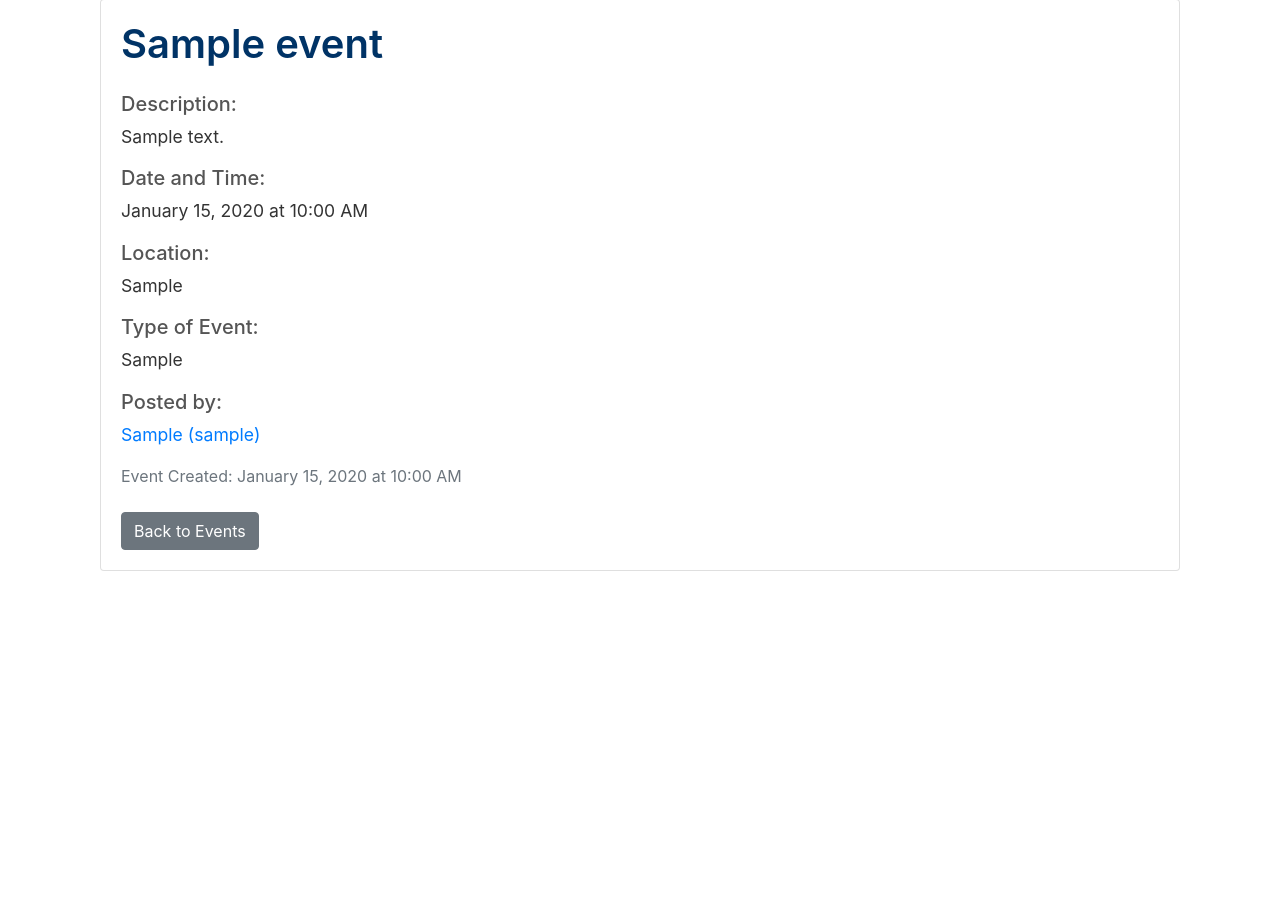
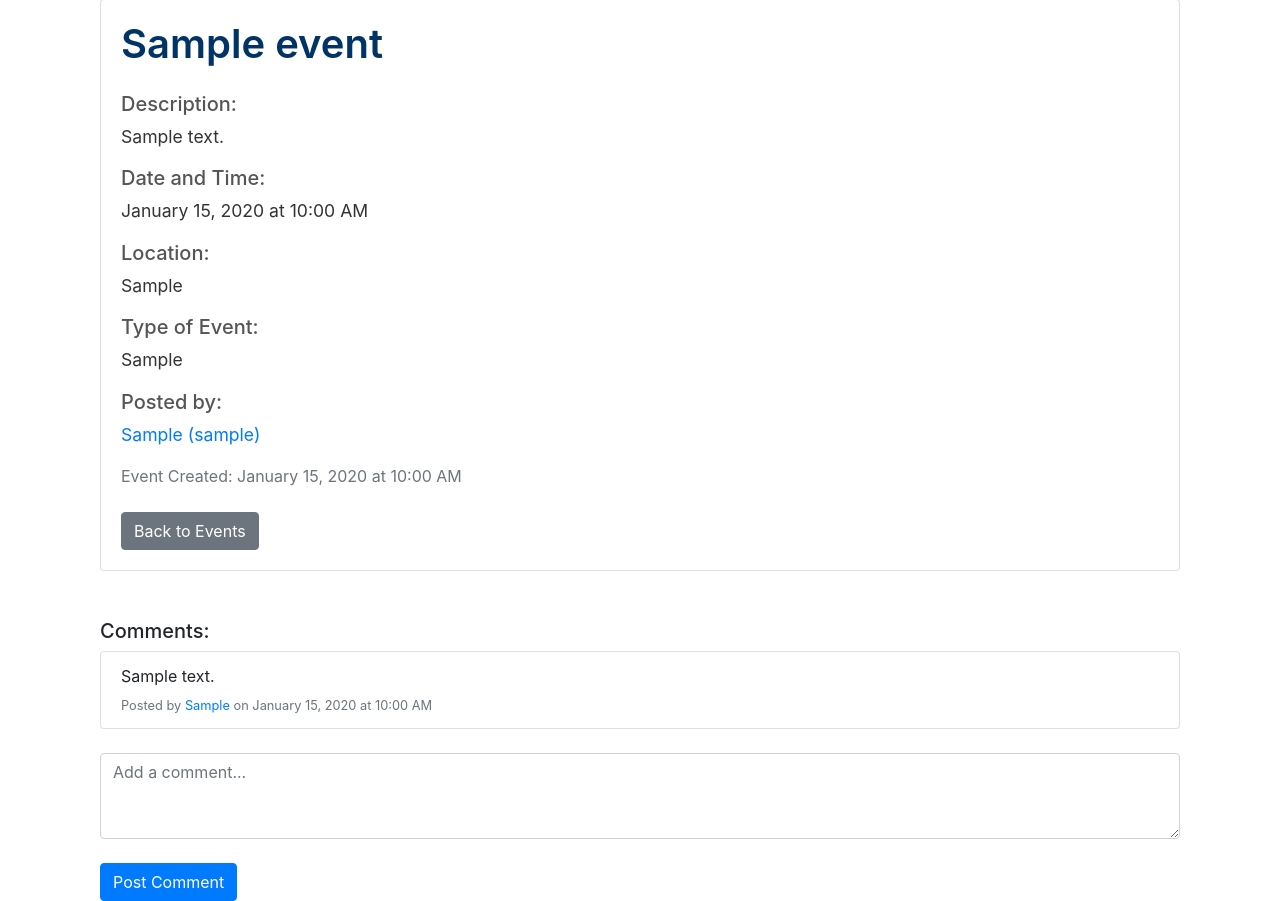
Before and after one commit to ajmastra/cs-386-event-pulse, a Flask app: page /event/1 in a window 1280 px wide. Shown: the part 81-982 px from the top of the page. Before the commit the page ends 652 px from the top, so only its background shows below. Run offline with Flask 3, Linux system fonts and the light colour scheme; tables that the repository leaves empty hold one stand-in row (values such as "Sample post"); some libraries are stand-ins or nearby versions.

Commit message:
Adding basic comment section implementation

```diff
--- a/requirements.txt
+++ b/requirements.txt
@@ -12,7 +12,7 @@ Jinja2==3.1.4
 MarkupSafe==3.0.1
 packaging==24.1
 pluggy==1.5.0
-psycopg2==2.9.10
+
 pytest==8.3.3
 python-dotenv==1.0.1
 SQLAlchemy==2.0.36
--- a/website/__init__.py
+++ b/website/__init__.py
@@ -15,10 +15,10 @@ def create_app():
     app.config['SECRET_KEY'] = 'super duper secret key'
 
     # USE THIS FOR LOCAL TESTING
-    #app.config['SQLALCHEMY_DATABASE_URI'] = f'sqlite:///{DB_NAME}'
+    app.config['SQLALCHEMY_DATABASE_URI'] = f'sqlite:///{DB_NAME}'
 
     # USE THIS FOR SERVER
-    app.config['SQLALCHEMY_DATABASE_URI'] = getenv('DATABASE_URL')
+    #app.config['SQLALCHEMY_DATABASE_URI'] = getenv('DATABASE_URL')
 
     db.init_app(app)
 
--- a/website/templates/event_details.html
+++ b/website/templates/event_details.html
@@ -51,6 +51,38 @@
             </div>
         </div>
     </div>
+
+    <!-- COMMENTS SECTION -->
+    <div class="mt-5">
+        <h5>Comments:</h5>
+        <div class="list-group">
+            {% for comment in event.comments %}
+            <div class="list-group-item">
+                <p class="mb-1">{{ comment.content }}</p>
+                <small class="text-muted">
+                    Posted by
+                    <a href="{{ url_for('views.view_profile', user_id=comment.user.id) }}">{{ comment.user.first_name }}</a>
+                    on {{ comment.date_created.strftime('%B %d, %Y at %I:%M %p') }}
+                </small>
+            </div>
+            {% else %}
+            <div class="list-group-item">
+                <p class="mb-1">No comments yet. Be the first to comment!</p>
+            </div>
+            {% endfor %}
+        </div>
+
+        <!-- Add Comment Form -->
+        <form method="POST" action="{{ url_for('views.add_comment', event_id=event.id) }}" class="mt-4">
+            <div class="form-group">
+                <textarea name="content" class="form-control" rows="3" placeholder="Add a comment..."></textarea>
+            </div>
+            <button type="submit" class="btn btn-primary mt-2">Post Comment</button>
+        </form>
+    </div>
+    <!-- END COMMENTS SECTION -->
+
+
 </div>
 
 <style>
--- a/website/views.py
+++ b/website/views.py
@@ -1,6 +1,6 @@
 from flask import Blueprint, render_template, request, flash, jsonify, redirect, url_for
 from flask_login import login_required, current_user
-from .models import Event, User
+from .models import Event, User, Comment
 from . import db
 import json
 from datetime import datetime
@@ -185,3 +185,20 @@ def questionnaire():
 
         return redirect(url_for('views.home'))
     return render_template("questionnaire.html", user=current_user)
+
+# ROUTING FOR COMMENTS
+@views.route('/add-comment/<int:event_id>', methods=['POST'])
+@login_required
+def add_comment(event_id):
+    content = request.form.get('content')
+    if not content:
+        flash('Comment cannot be empty!', category='error')
+        return redirect(url_for('views.event_details', event_id=event_id))
+
+    event = Event.query.get_or_404(event_id)
+    new_comment = Comment(content=content, user_id=current_user.id, event_id=event.id)
+    db.session.add(new_comment)
+    db.session.commit()
+
+    flash('Comment added successfully!', category='success')
+    return redirect(url_for('views.event_details', event_id=event_id))
```
Also changed, not shown: website/models.py (+14 -0 lines).
